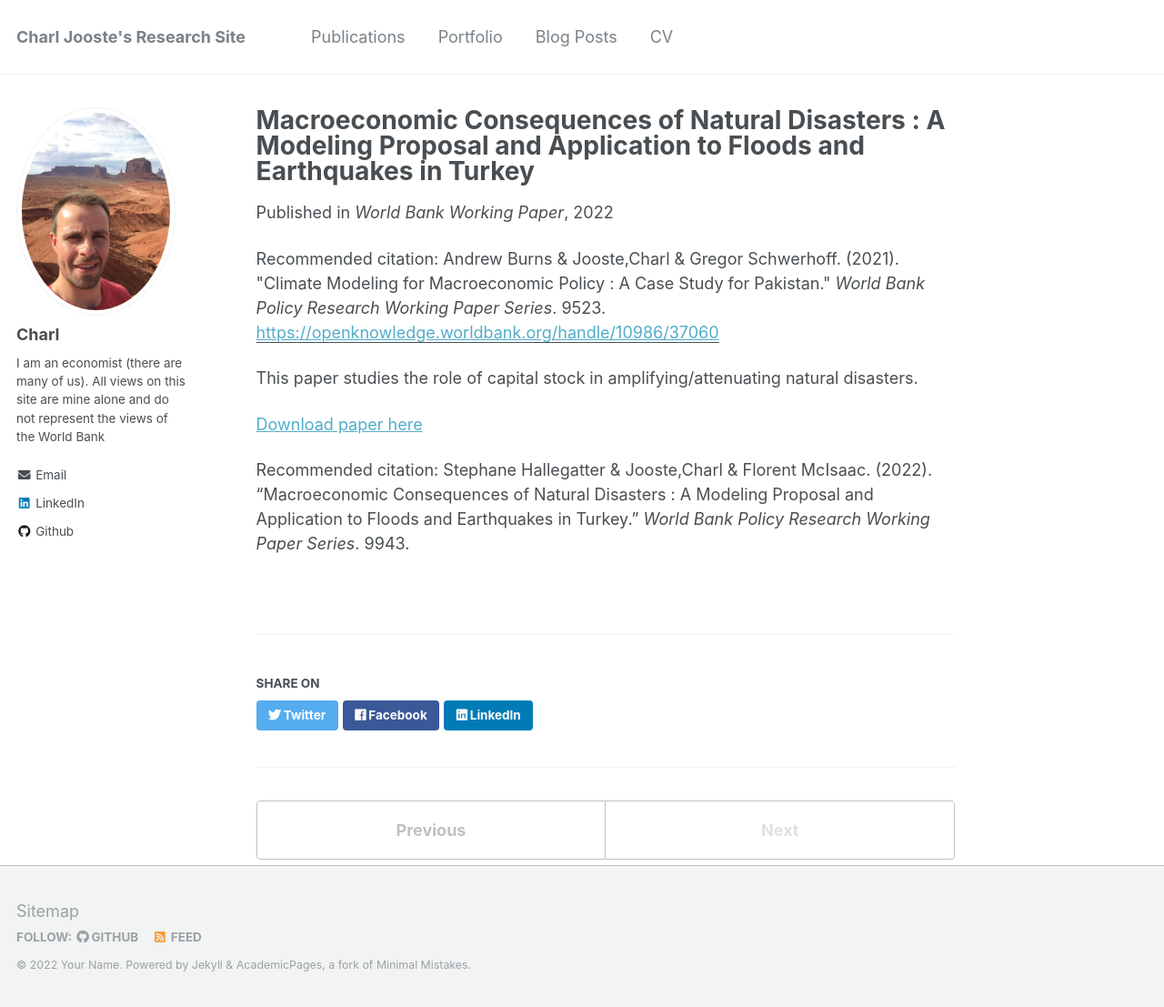
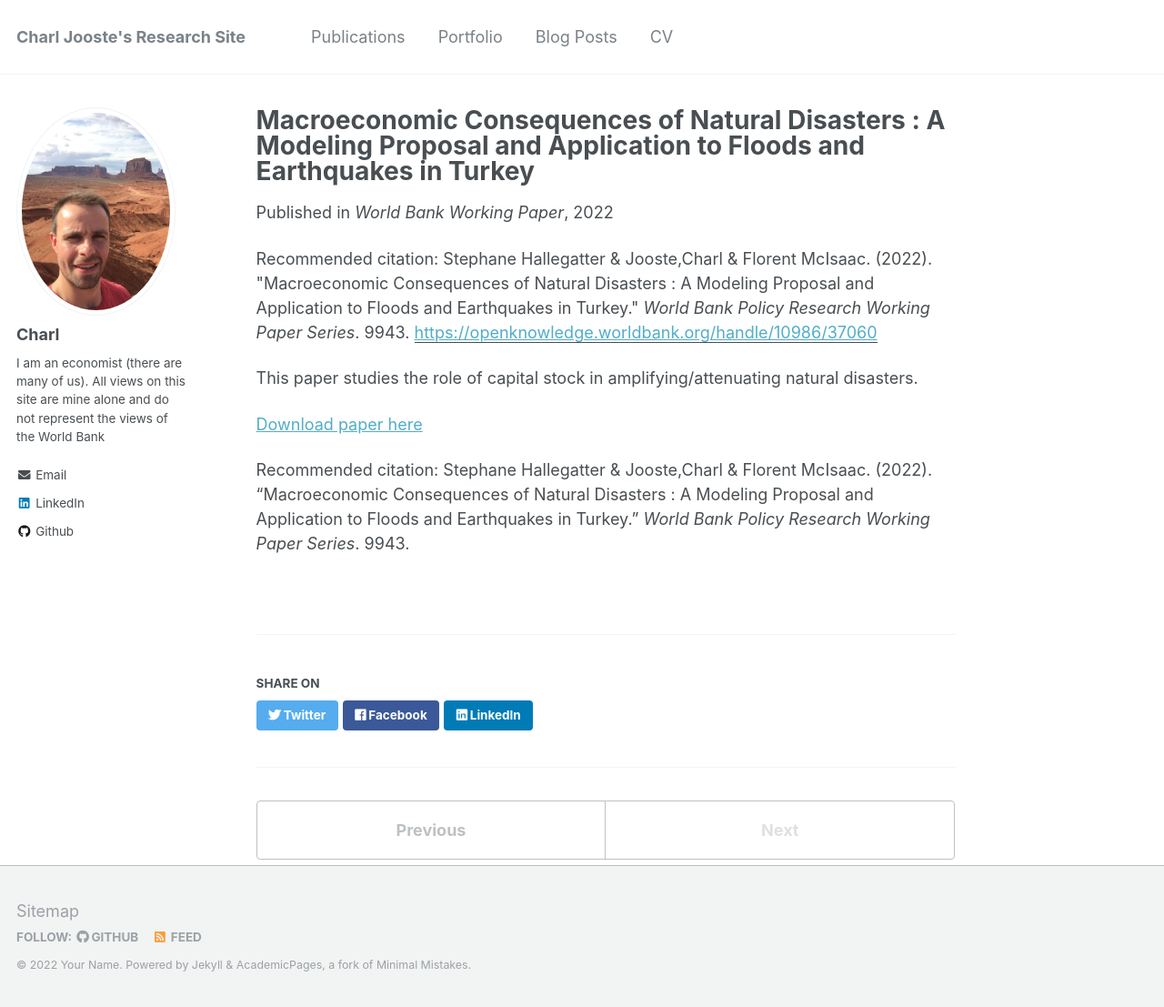
Before and after one commit to charlj/charlj.github.io, a Jekyll site: the page built from _publications/2022-02-22-CapitalDisaster.md, in a window 1280 px wide and 1107 px high. Shown: the whole window at 91% size. Built offline with Jekyll 4.4.1, drawn with Linux system fonts in a browser that asks for light colours.

Commit message:
Update 2022-02-22-CapitalDisaster.md

```diff
--- a/_publications/2022-02-22-CapitalDisaster.md
+++ b/_publications/2022-02-22-CapitalDisaster.md
@@ -6,7 +6,7 @@ excerpt: 'This paper studies the role of capital stock in amplifying/attenuating
 date: 2022-02-22
 venue: 'World Bank Working Paper'
 paperurl: 'https://openknowledge.worldbank.org/handle/10986/37060'
-citation: 'Andrew Burns & Jooste,Charl & Gregor Schwerhoff. (2021). &quot;Climate Modeling for Macroeconomic Policy : A Case Study for Pakistan.&quot; <i>World Bank Policy Research Working Paper Series</i>. 9523.'
+citation: 'Stephane Hallegatter & Jooste,Charl & Florent McIsaac. (2022). &quot;Macroeconomic Consequences of Natural Disasters : A Modeling Proposal and Application to Floods and Earthquakes in Turkey.&quot; <i>World Bank Policy Research Working Paper Series</i>. 9943.'
 ---
 This paper studies the role of capital stock in amplifying/attenuating natural disasters.
 
```
